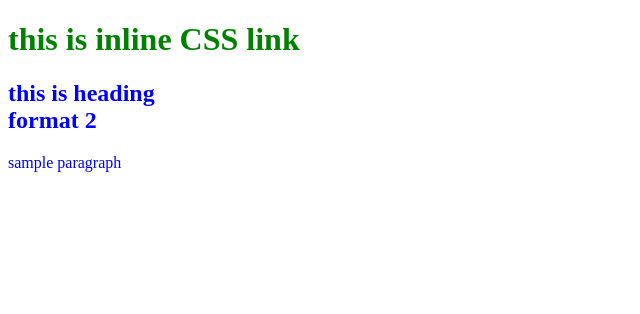
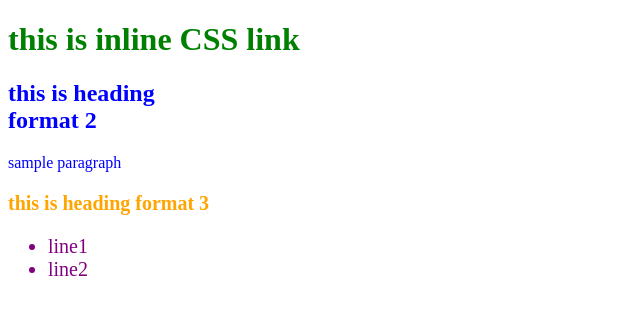
Before and after one commit to Muthuinc/html, a plain HTML site: page CSS day1/test.html in a window 1280 px wide. Shown: the whole page, without its empty margins (0-640 px from the left). Drawn offline with Linux system fonts and the light colour scheme.

Commit message:
css link added

```diff
--- a/CSS day1/test.html
+++ b/CSS day1/test.html
@@ -1,6 +1,7 @@
 <!DOCTYPE html>
 <html>
 <head>
+<link rel="stylesheet" href="style1.css">
 <title> CSS learning </title>
 </head>
 
@@ -21,5 +22,13 @@ width:200px;
 </style>
 <h2> this is heading format 2 </h2>
 <p> sample paragraph </p>
+
+<h3> this is heading format 3 </h3>
+
+<ul>
+<li> line1 </li>
+<li> line2 </li>
+</ul>
+
 </body>
 </html>
```
